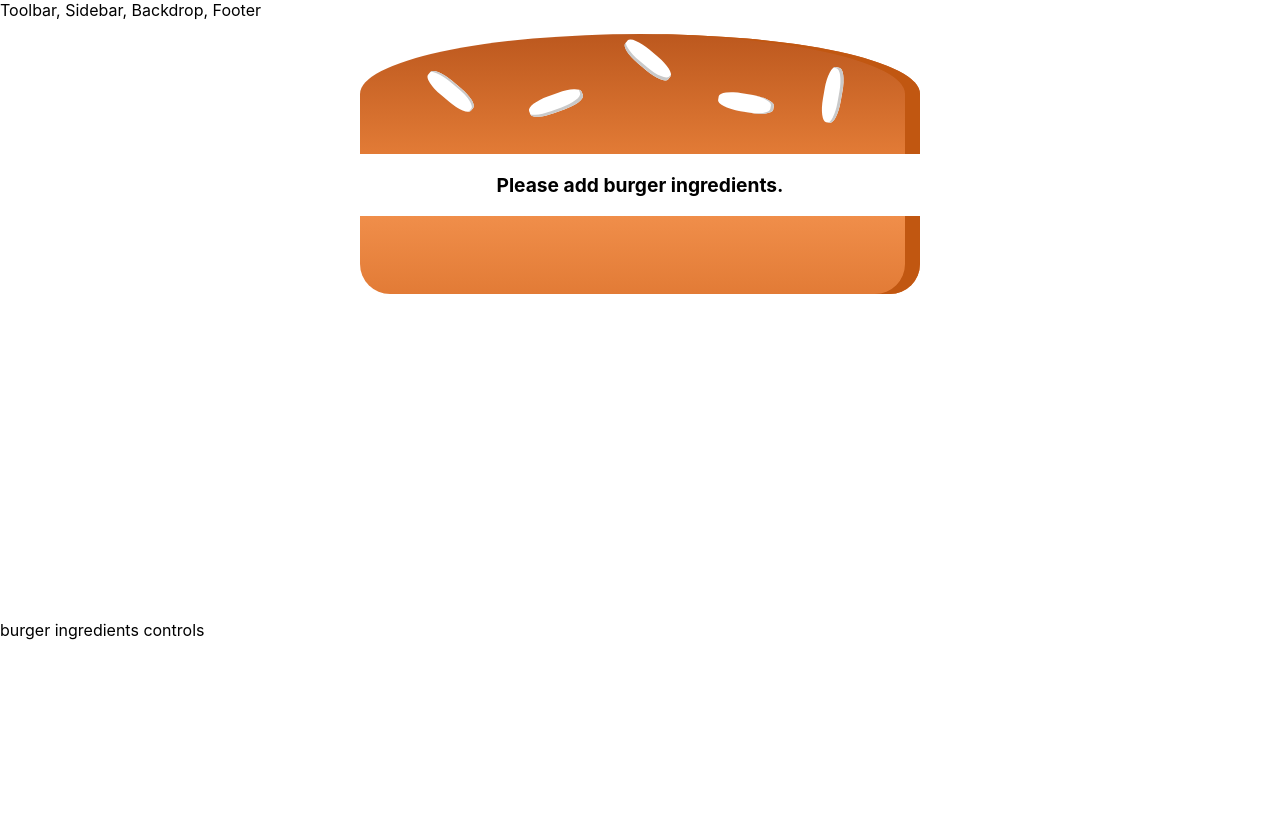
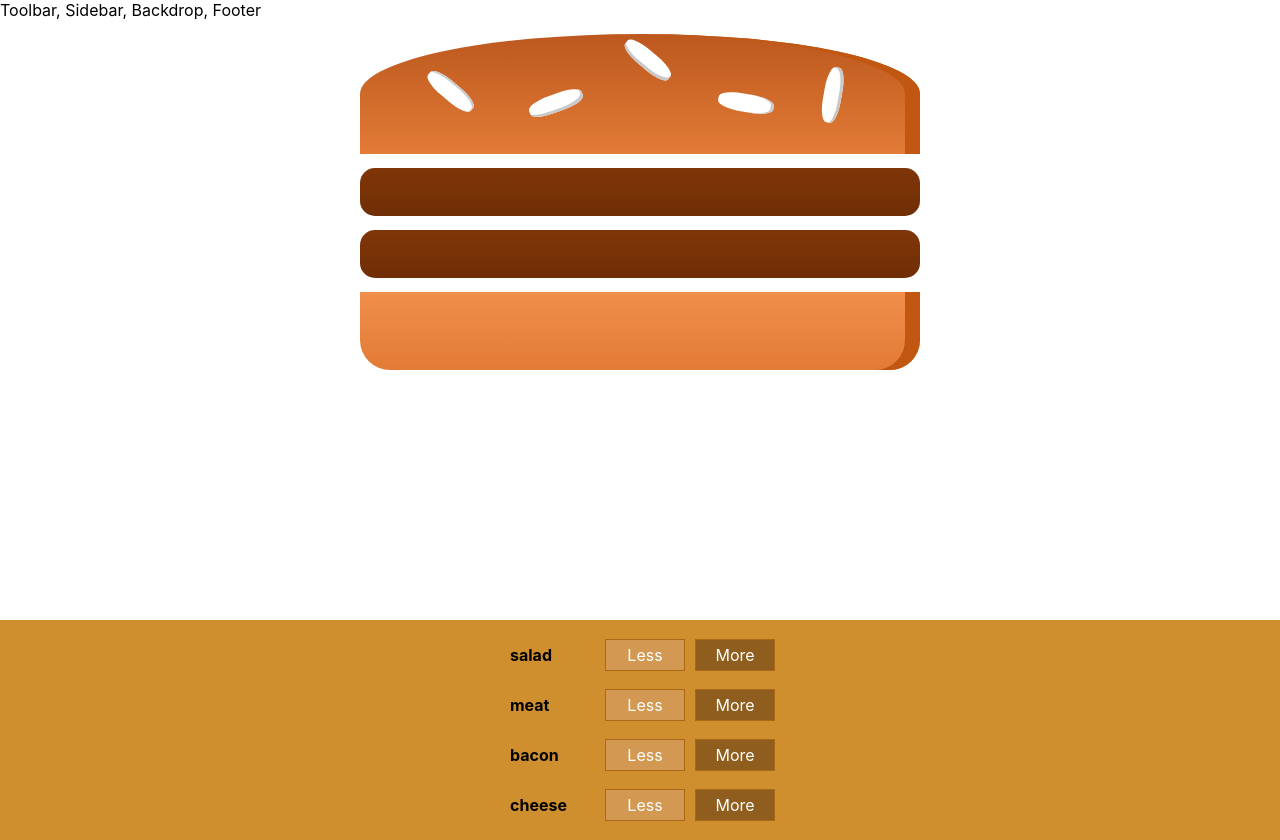
Before and after one commit to binarytrance/burger-builder, a React (Create React App) app: page / in a window 1280 px wide. Before the commit the page ends 800 px from the top, so only its background shows below. Built offline with nearby package versions, Linux system fonts and the light colour scheme.

Commit message:
added controls UI

```diff
--- /dev/null
+++ b/src/components/Burger/BuildControls/BuildControl/BuildControl.js
@@ -0,0 +1,14 @@
+import React from "react";
+import classes from "./BuildControl.module.css";
+
+const BuildControl = props => {
+  return (
+    <div className={classes.BuildControl}>
+      <label className={classes.Label}>{props.label}</label>
+      <button className={classes.Less}>Less</button>
+      <button className={classes.More}>More</button>
+    </div>
+  );
+};
+
+export default BuildControl;
--- /dev/null
+++ b/src/components/Burger/BuildControls/BuildControl/BuildControl.module.css
@@ -0,0 +1,58 @@
+.BuildControl {
+  display: flex;
+  justify-content: space-between;
+  align-items: center;
+  margin: 5px 0;
+}
+
+.BuildControl button {
+  display: block;
+  font: inherit;
+  padding: 5px;
+  margin: 0 5px;
+  width: 80px;
+  border: 1px solid #aa6817;
+  cursor: pointer;
+  outline: none;
+}
+
+.BuildControl button:disabled {
+  background-color: #ac9980;
+  border: 1px solid #7e7365;
+  color: #ccc;
+  cursor: default;
+}
+
+.BuildControl button:hover:disabled {
+  background-color: #ac9980;
+  color: #ccc;
+  cursor: not-allowed;
+}
+
+.Label {
+  padding: 10px;
+  font-weight: bold;
+  width: 80px;
+}
+
+.BuildControl .Less {
+  background-color: #d39952;
+  color: white;
+}
+
+.BuildControl .More {
+  background-color: #8f5e1e;
+  color: white;
+}
+
+.BuildControl .Less:hover,
+.BuildControl .Less:active {
+  background-color: #daa972;
+  color: white;
+}
+
+.BuildControl .More:hover,
+.BuildControl .More:active {
+  background-color: #99703f;
+  color: white;
+}
--- /dev/null
+++ b/src/components/Burger/BuildControls/BuildControls.js
@@ -0,0 +1,15 @@
+import React from "react";
+import classes from "./BuildControls.module.css";
+import BuildControl from "./BuildControl/BuildControl";
+
+const BuildControls = props => {
+  const BuildControlsLayout = Object.keys(props.ingredients).map((IName, i) => {
+    console.log(IName);
+    return <BuildControl key={IName + i} label={IName} />;
+  });
+  console.log(props.ingredients, BuildControlsLayout);
+
+  return <div className={classes.BuildControls}>{BuildControlsLayout}</div>;
+};
+
+export default BuildControls;
--- /dev/null
+++ b/src/components/Burger/BuildControls/BuildControls.module.css
@@ -0,0 +1,52 @@
+.BuildControls {
+  width: 100%;
+  background-color: #cf8f2e;
+  display: flex;
+  flex-flow: column;
+  align-items: center;
+  box-shadow: 0 2px 1px #ccc;
+  margin: auto;
+  padding: 10px 0;
+}
+
+.OrderButton {
+  background-color: #dad735;
+  outline: none;
+  cursor: pointer;
+  border: 1px solid #966909;
+  color: #966909;
+  font-family: inherit;
+  font-size: 1.2em;
+  padding: 15px 30px;
+  box-shadow: 2px 2px 2px #966909;
+}
+
+.OrderButton:hover,
+.OrderButton:active {
+  background-color: #a0db41;
+  border: 1px solid #966909;
+  color: #966909;
+}
+
+.OrderButton:disabled {
+  background-color: #c7c6c6;
+  cursor: not-allowed;
+  border: 1px solid #ccc;
+  color: #888888;
+}
+
+.OrderButton:not(:disabled) {
+  animation: enable 0.3s linear;
+}
+
+@keyframes enable {
+  0% {
+    transform: scale(1);
+  }
+  60% {
+    transform: scale(1.1);
+  }
+  100% {
+    transform: scale(1);
+  }
+}
--- a/src/components/Burger/Burger.js
+++ b/src/components/Burger/Burger.js
@@ -1,7 +1,7 @@
 import React from "react";
 import classes from "./Burger.module.css";
 import BurgerIngredient from "./BurgerIngredients/BurgerIngredients";
-import { transform } from "@babel/core";
+import Aux from "../../hoc/Aux";
 
 const Burger = props => {
   let transformedIngredients = Object.keys(props.ingredients)
@@ -18,11 +18,13 @@ const Burger = props => {
   }
   console.log(transformedIngredients);
   return (
-    <div className={classes.Burger}>
-      <BurgerIngredient type={"bread-top"} />
-      {transformedIngredients}
-      <BurgerIngredient type={"bread-bottom"} />
-    </div>
+    <Aux>
+      <div className={classes.Burger}>
+        <BurgerIngredient type={"bread-top"} />
+        {transformedIngredients}
+        <BurgerIngredient type={"bread-bottom"} />
+      </div>
+    </Aux>
   );
 };
 
--- a/src/container/BurgerBuilder/BurgerBuilder.js
+++ b/src/container/BurgerBuilder/BurgerBuilder.js
@@ -1,12 +1,13 @@
 import React, { Component } from "react";
 import Aux from "../../hoc/Aux";
 import Burger from "../../components/Burger/Burger";
+import BuildControls from "../../components/Burger/BuildControls/BuildControls";
 
 class BurgerBuilder extends Component {
   state = {
     ingredients: {
       salad: 0,
-      meat: 0,
+      meat: 2,
       bacon: 0,
       cheese: 0
     }
@@ -15,7 +16,7 @@ class BurgerBuilder extends Component {
     return (
       <Aux>
         <Burger ingredients={this.state.ingredients} />
-        <div>burger ingredients controls</div>
+        <BuildControls ingredients={this.state.ingredients} />
       </Aux>
     );
   }
```
